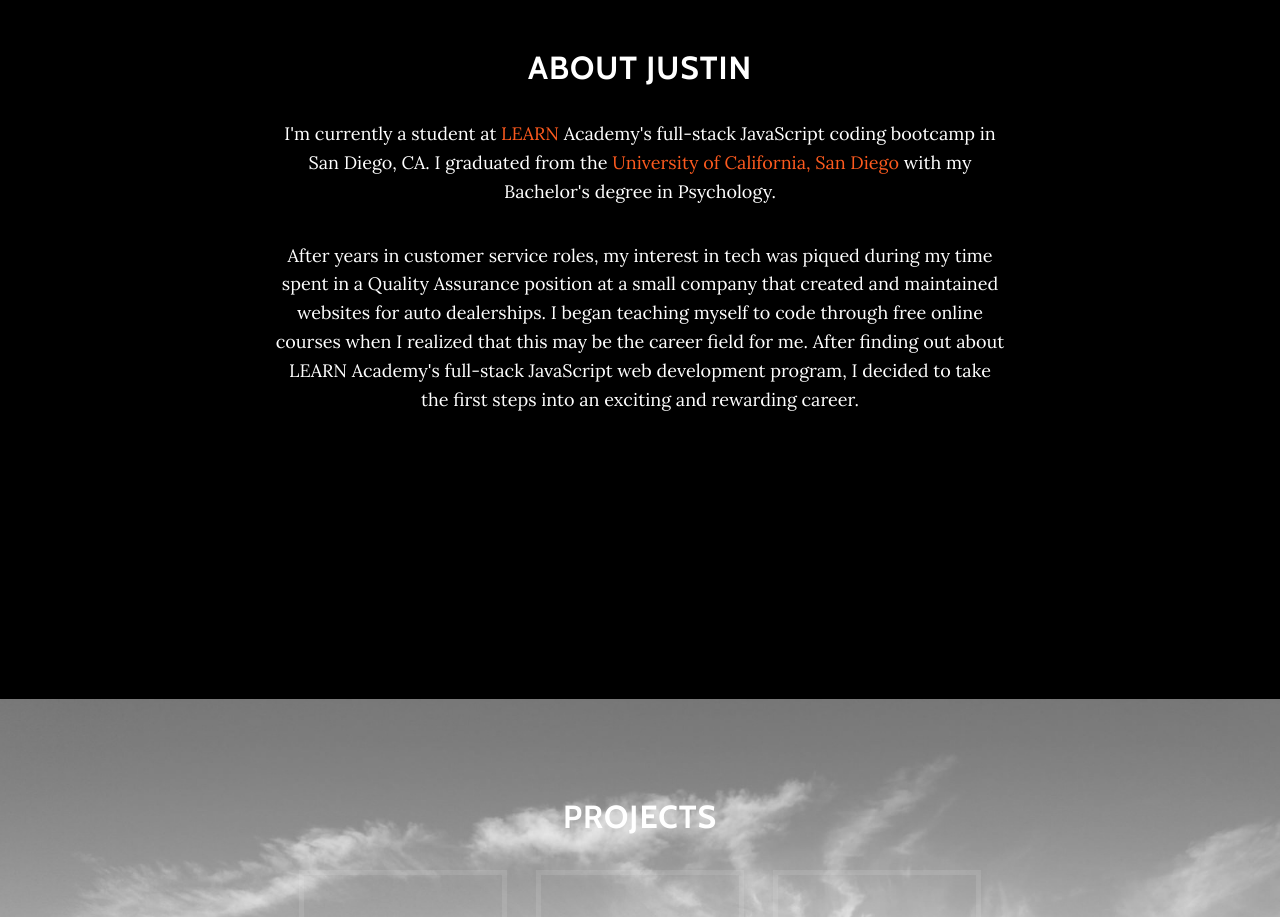
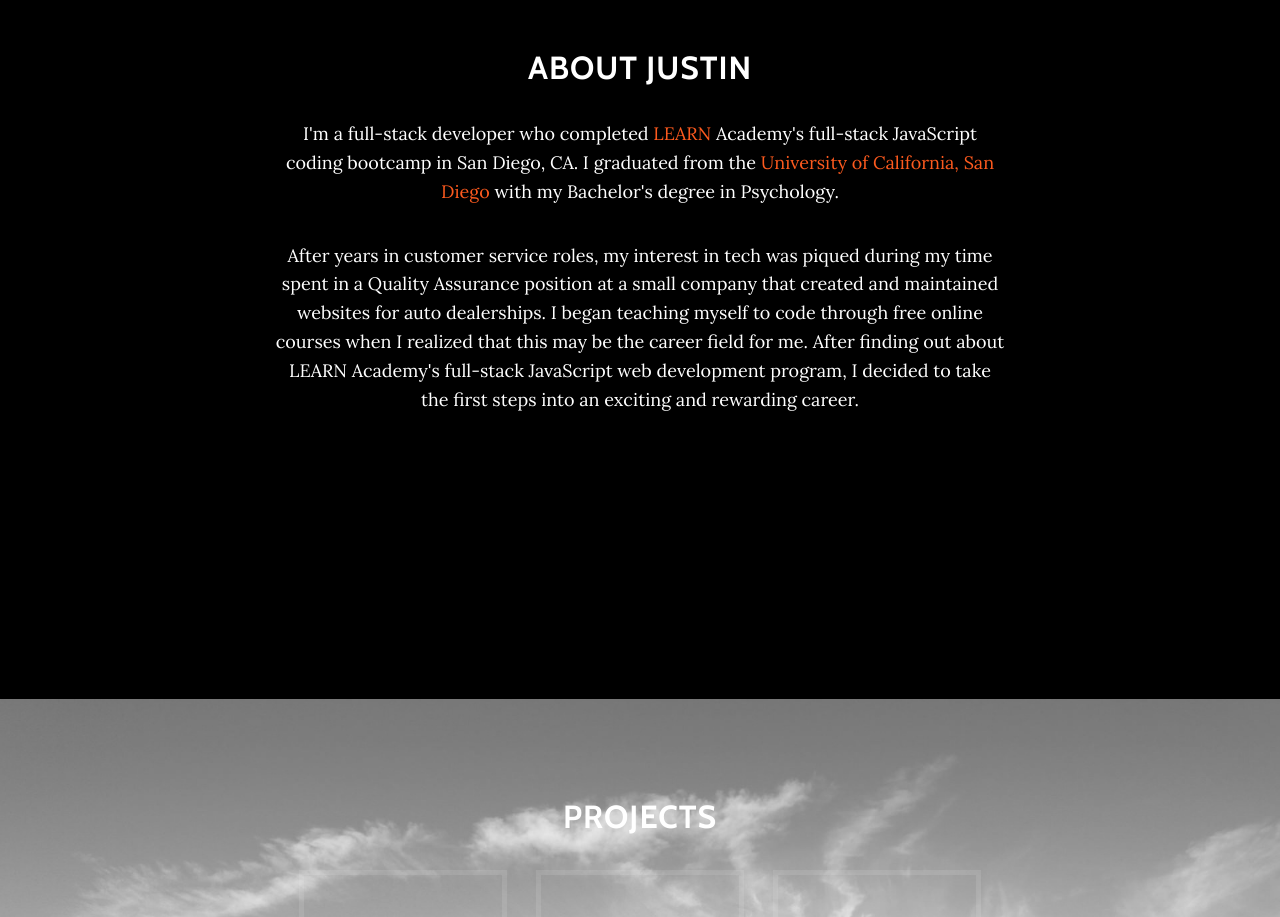
Before and after one commit to jtanyag/jtanyag.github.io, a website: page index.html in a window 1280 px wide. Shown: the part 1000-1917 px from the top of the page. Drawn offline with nearby package versions, Linux system fonts and the light colour scheme.

Commit message:
updates to About Me section

```diff
--- a/index.html
+++ b/index.html
@@ -86,7 +86,7 @@
         <div class="row">
             <div class="col-lg-8 offset-md-2">
                 <h2>About Justin</h2>
-                <p>I'm currently a student at <a href='https://www.learnacademy.org/'>LEARN</a> Academy's full-stack JavaScript coding bootcamp in San Diego, CA. I graduated from the <a href='https://ucsd.edu/'>University of California, San Diego</a> with my Bachelor's degree in Psychology.</p>
+                <p>I'm a full-stack developer who completed <a href='https://www.learnacademy.org/'>LEARN</a> Academy's full-stack JavaScript coding bootcamp in San Diego, CA. I graduated from the <a href='https://ucsd.edu/'>University of California, San Diego</a> with my Bachelor's degree in Psychology.</p>
                 <p>After years in customer service roles, my interest in tech was piqued during my time spent in a Quality Assurance position at a small company that created and maintained websites for auto dealerships. I began teaching myself to code through free online courses when I realized that this may be the career field for me. After finding out about LEARN Academy's full-stack JavaScript web development program, I decided to take the first steps into an exciting and rewarding career.</p>
             </div>
         </div>
```
